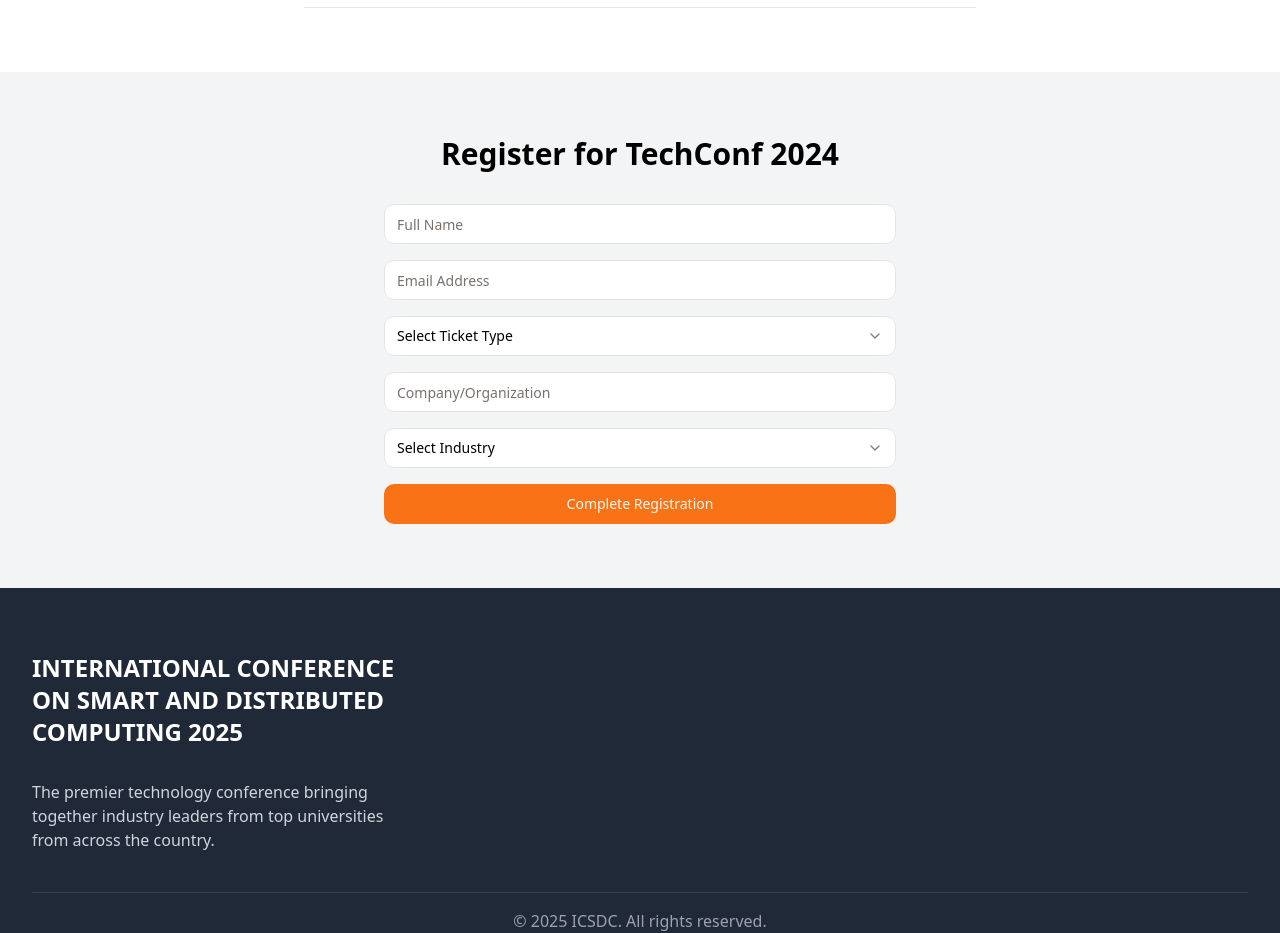
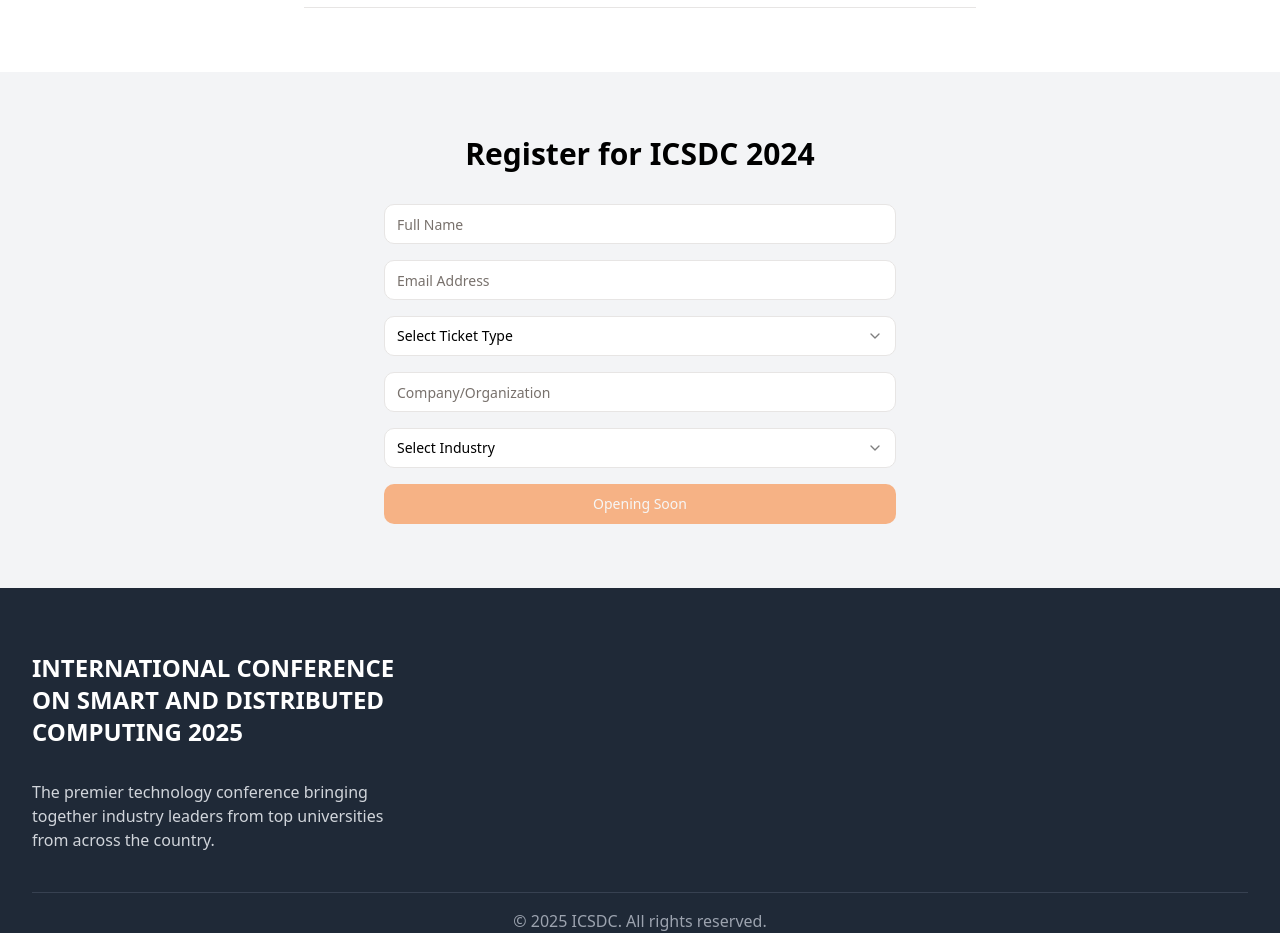
Before and after one commit to vverma022/conference-website, a React (Vite) app: page / in a window 1280 px wide. Shown: the part 4060-4993 px from the top of the page. Built offline with nearby package versions, Linux system fonts and the light colour scheme.

Commit message:
Register Button

```diff
--- a/src/sections/hero-section.jsx
+++ b/src/sections/hero-section.jsx
@@ -4,6 +4,13 @@ import backgroundImage from '../assets/bg.jpg'
 
 
 export function HeroSection() {
+  const handleScrollToRegister = () => {
+    const section = document.getElementById('register');
+    if (section) {
+      section.scrollIntoView({ behavior: 'smooth' });
+    }
+  };
+
   return (
     <motion.section
       initial={{ opacity: 0, y: 20 }}
@@ -44,9 +51,9 @@ export function HeroSection() {
           animate={{ opacity: 1, y: 0 }}
           transition={{ delay: 0.6, duration: 0.5 }}
         >
-          <Button size="lg" variant="default">
-            Register Now
-          </Button>
+          <Button size="lg" variant="default" onClick={handleScrollToRegister}>
+      Register Now
+    </Button>
         </motion.div>
       </div>
     </motion.section>
--- a/src/sections/registration.jsx
+++ b/src/sections/registration.jsx
@@ -40,7 +40,7 @@ const  Register = () => {
           transition={{ delay: 0.2, duration: 0.5 }}
           className="text-3xl font-bold mb-8 text-center"
         >
-          Register for TechConf 2024
+          Register for ICSDC 2024
         </motion.h2>
         <motion.form
           initial={{ opacity: 0, y: 20 }}
@@ -82,11 +82,8 @@ const  Register = () => {
               </SelectContent>
             </Select>
           </div>
-          <Button type="submit" className="w-full relative hover:text-transparent">
-         <span className="hover:text-transparent">Complete Registration</span>
-        <span className="absolute inset-0 flex items-center justify-center text-transparent hover:text-white">
+          <Button disabled className="w-full relative hover:text-transparent">
         Opening Soon
-      </span>
     </Button>
         </motion.form>
       </div>
```
